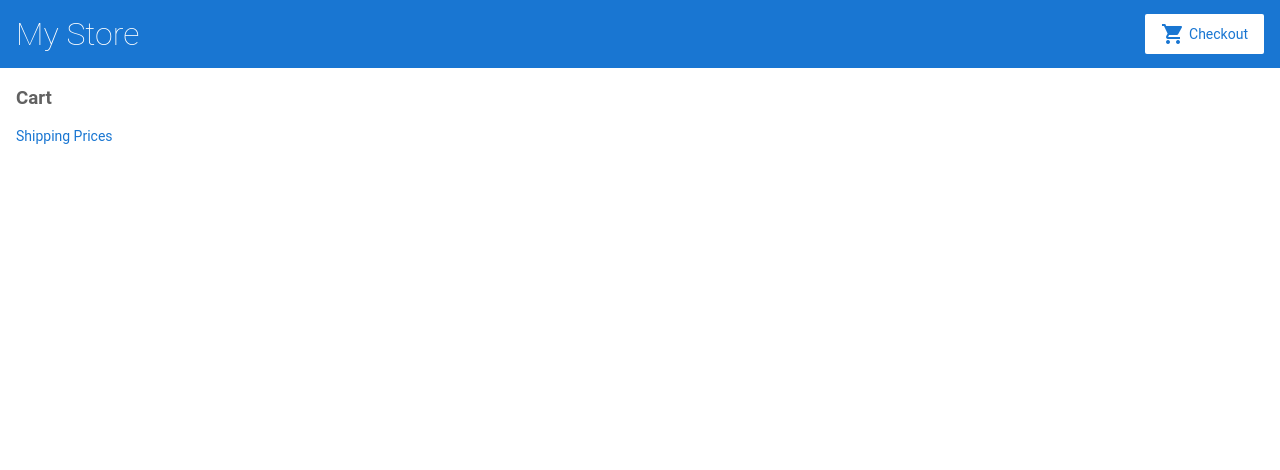
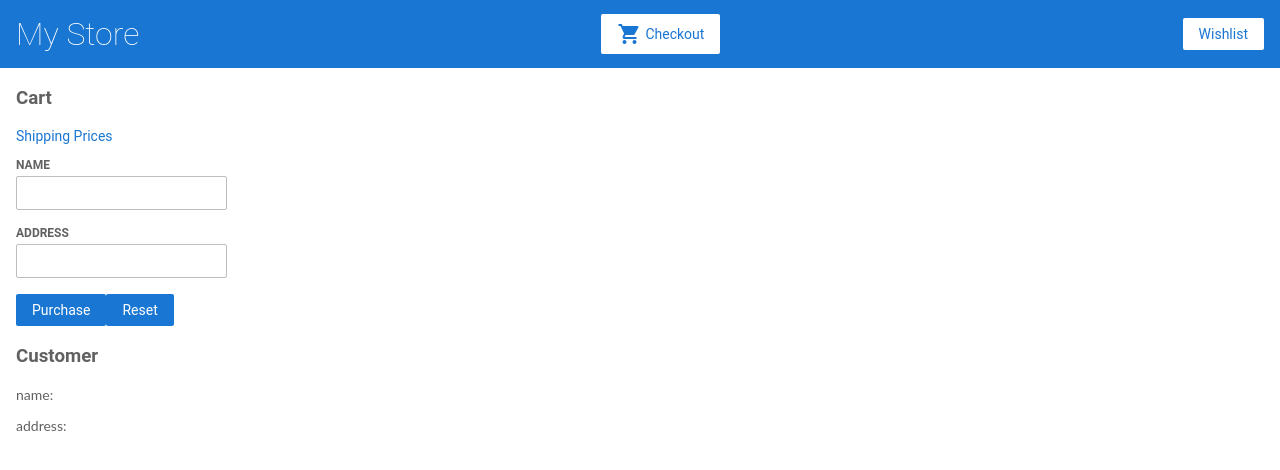
Before and after one commit to MariamTsotsolashvili/Angular-tutorial-first, an Angular app: page /cart in a window 1280 px wide. Shown: the top 470 px of the page. Built offline with nearby package versions, Linux system fonts and the light colour scheme.

Commit message:
feat(5-form-basic and 6-reactive-forms-managing-values): Finish tutorials

```diff
--- a/src/app/cart.service.ts
+++ b/src/app/cart.service.ts
@@ -7,6 +7,7 @@ import { HttpClient } from '@angular/common/http';
 export class CartService {
     constructor(private http: HttpClient) { }
     items = [];
+    wishlistitems = [];
 
     addToCart(product) {
         this.items.push(product);
--- a/src/app/cart/cart.component.html
+++ b/src/app/cart/cart.component.html
@@ -10,3 +10,27 @@
     <button (click)="RemoveFromCart(productId)">REMOVE</button>
 </div>
 <button *ngIf="items && items.length > 0" (click) = "clearCart()">Clear</button>
+
+<form [formGroup]="checkedForm" (ngSubmit)= "onSubmit(checkedForm.value)">
+    <div>
+        <label for="name">Name</label>
+        <input type="text" id ="name" formControlName = "name">
+    </div>
+    <div>
+        <label for="address">Address</label>
+        <input type="text" id ="address" formControlName = "address">
+    </div>
+
+    <button class="button" type="submit">Purchase</button>
+    <button class="button" type="button" (click)="resetForm()">Reset</button>
+</form>
+
+<div>
+    <h3>Customer</h3>
+    <p>
+        name: {{checkedForm.controls.name.value}}
+    </p>
+    <p>
+        address: {{checkedForm.controls.address.value}}
+    </p>
+</div>
--- a/src/app/cart/cart.component.ts
+++ b/src/app/cart/cart.component.ts
@@ -1,5 +1,6 @@
 import { CartService } from './../cart.service';
 import { Component, OnInit } from '@angular/core';
+import { FormBuilder } from '@angular/forms';
 
 @Component({
     selector: 'app-cart',
@@ -9,8 +10,15 @@ import { Component, OnInit } from '@angular/core';
 
 export class CartComponent implements OnInit {
     items;
-    constructor(private cartService: CartService) {
+    checkedForm;
+    constructor(private cartService: CartService,
+                private formBuilder: FormBuilder) {
         this.items = this.cartService.getItems();
+
+        this.checkedForm = formBuilder.group({
+            name: '',
+            address: ''
+        });
     }
 
     ngOnInit() { }
@@ -21,4 +29,13 @@ export class CartComponent implements OnInit {
         this.cartService.clearCart();
         this.items = this.cartService.getItems();
     }
+    onSubmit(value) {
+        console.log(value);
+
+        this.checkedForm.reset();
+    }
+    resetForm() {
+        this.checkedForm.get('name').setValue('m');
+        this.checkedForm.get('address').setValue('rustavi');
+    }
 }
--- a/src/app/product-details/product-details.component.html
+++ b/src/app/product-details/product-details.component.html
@@ -6,4 +6,5 @@
     <p *ngIf="product.description">{{product.description}}</p>
 
     <button (click)="addToCart(product)">Buy</button>
+    <button (click)="addTowish(product)">Wishlist</button>
 </div>
--- a/src/app/product-details/product-details.component.ts
+++ b/src/app/product-details/product-details.component.ts
@@ -2,6 +2,7 @@ import { Component, OnInit } from '@angular/core';
 import { ActivatedRoute } from '@angular/router';
 import { products } from './../products';
 import { CartService } from '../cart.service';
+import { Wishservice } from '../wish.service';
 
 @Component({
     selector: 'app-product-details',
@@ -11,8 +12,11 @@ import { CartService } from '../cart.service';
 
 export class ProductDetailsComponent implements OnInit {
     product;
+    wishitems = [];
 
-    constructor(private route: ActivatedRoute, private cartService: CartService) { }
+    constructor(private route: ActivatedRoute, private cartService: CartService, private wishservice: Wishservice) {
+        this.wishitems = this.wishservice.getwish();
+    }
 
     ngOnInit() {
         this.route.paramMap.subscribe(params => {
@@ -24,4 +28,9 @@ export class ProductDetailsComponent implements OnInit {
         window.alert('Your product has been added!');
         this.cartService.addToCart(product);
     }
+
+    addToWish(product) {
+        window.alert('Your product has been added!');
+        this.wishservice.addToWish(product);
+    }
 }
--- a/src/app/top-bar/top-bar.component.html
+++ b/src/app/top-bar/top-bar.component.html
@@ -6,3 +6,8 @@
     <i class="material-icons">shopping_cart</i>
     Checkout
 </a>
+
+
+<a [routerLink]="['/wishlist']" class="button fancy-button">
+    Wishlist
+</a>
--- /dev/null
+++ b/src/app/wish.service.ts
@@ -0,0 +1,26 @@
+import { Injectable } from '@angular/core';
+import { HttpClient } from '@angular/common/http';
+
+@Injectable({
+    providedIn: 'root'
+})
+export class Wishservice {
+    constructor(private http: HttpClient) { }
+    wishlistitems = [];
+
+    addToWish(product) {
+        this.wishlistitems.push(product);
+    }
+
+    getwish() {
+        return this.wishlistitems;
+    }
+
+    clearwish() {
+        this.wishlistitems = [];
+        return this.wishlistitems;
+    }
+    RemoveFromWishlist(wishitems) {
+        this.wishlistitems.splice(wishitems, 1);
+    }
+}
--- /dev/null
+++ b/src/app/wishlist/wishlist.component.html
@@ -0,0 +1,7 @@
+<p>wishlist</p>
+
+<div class="wish-item" *ngFor="let wish of wishlistitems">
+    <span>{{wish.name}}</span>
+    <span>{{wish.price | currency}}</span>
+    <button (click)="RemoveFromWishlist(wishitems)">remove</button>
+</div>
--- /dev/null
+++ b/src/app/wishlist/wishlist.component.ts
@@ -0,0 +1,20 @@
+import { Component, OnInit } from '@angular/core';
+import { Wishservice } from '../wish.service';
+
+@Component({
+  selector: 'app-wishlist',
+  templateUrl: './wishlist.component.html',
+  styleUrls: ['./wishlist.component.scss']
+})
+export class WishlistComponent implements OnInit {
+
+  wishitems;
+  constructor(private wishservice: Wishservice) {
+    this.wishitems = this.wishservice.getwish();
+   }
+
+  ngOnInit() {}
+  RemoveFromwishlist(productId) {
+    this.wishservice.RemoveFromWishlist(productId);
+  }
+}
```
Also changed, not shown: src/app/app.module.ts (+8 -3 lines), src/app/wishlist/wishlist.component.scss (added).
